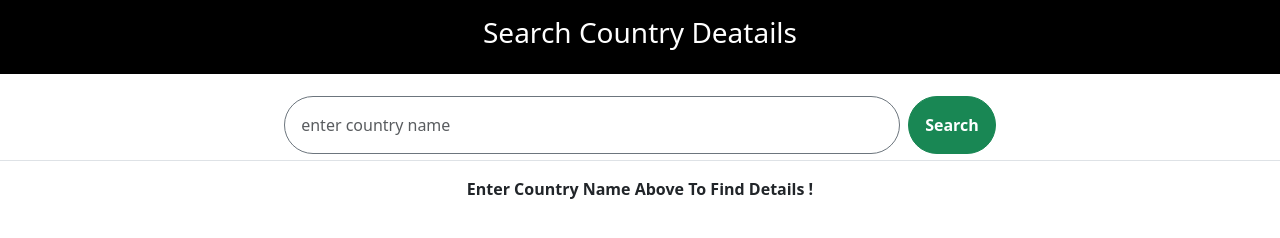
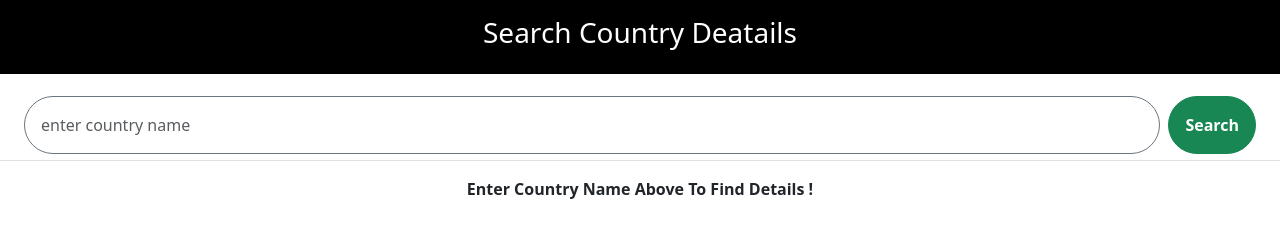
Before and after one commit to rizwan-143/country-deatails-fetching, a plain HTML site: page index.html in a window 1280 px wide. Drawn offline with Linux system fonts and the light colour scheme.

Commit message:
new files

```diff
--- a/index.html
+++ b/index.html
@@ -28,7 +28,7 @@
             id="my-form"
           >
             <input
-              class="form-control border border-secondary rounded-pill p-3 w-50"
+              class="form-control border border-secondary rounded-pill p-3"
               type="text"
               placeholder="enter country name"
               name="InputCountryName"
```
